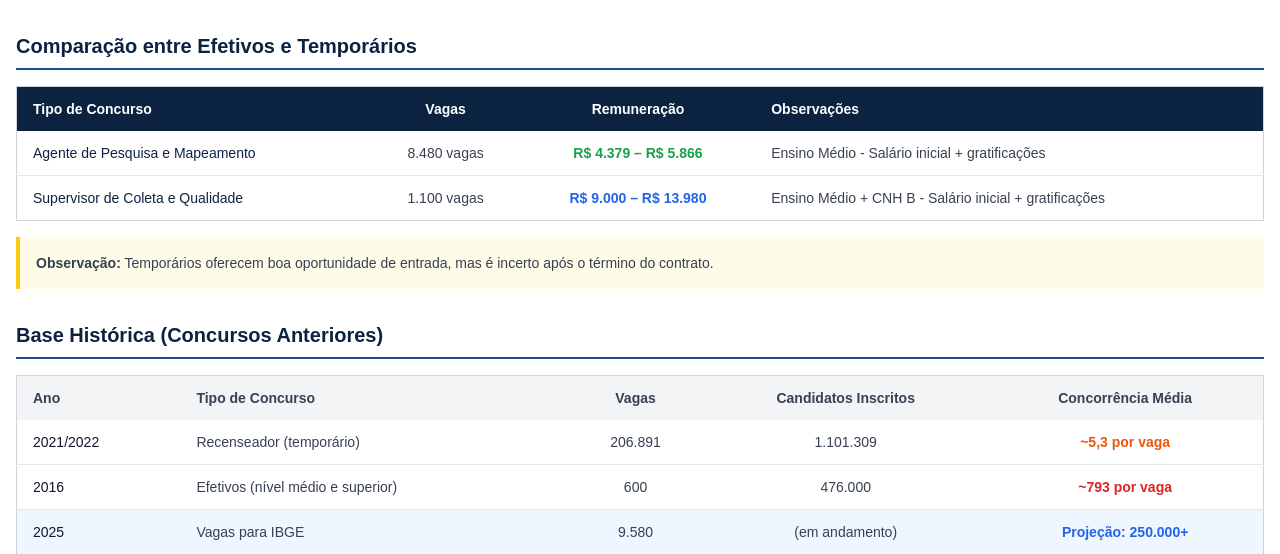
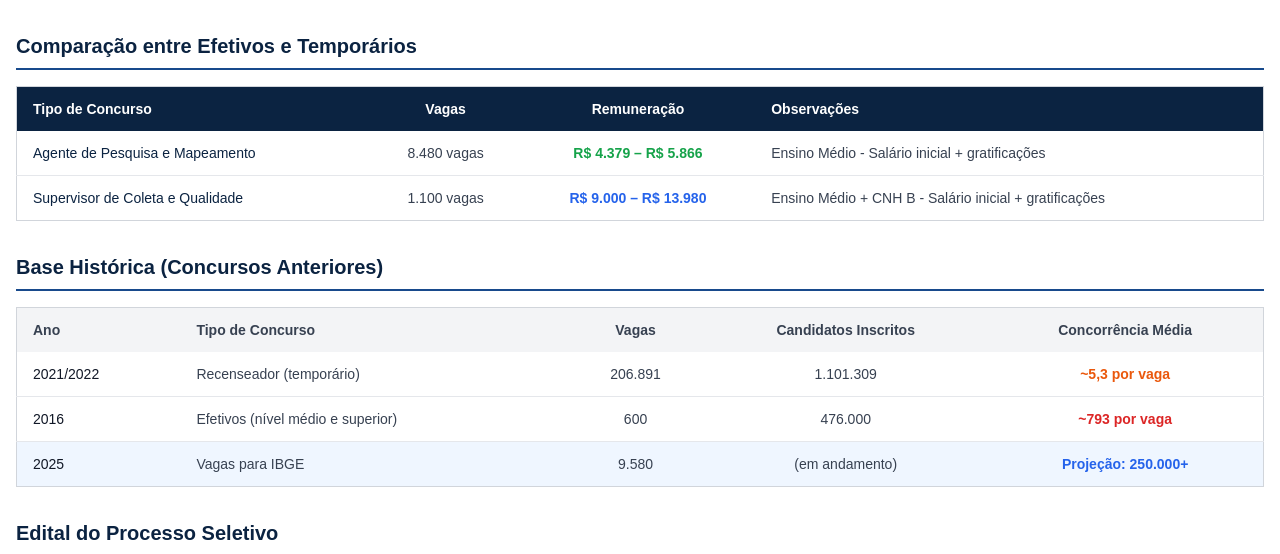
Before and after one commit to Solutionsforce/ibge, a Flask app: page / in a window 1280 px wide. Shown: the part 1049-1603 px from the top of the page. Run offline with Flask 3, Linux system fonts and the light colour scheme; data that the repository does not hold is empty; some libraries are stand-ins or nearby versions; some web fonts are replaced.

Commit message:
Remove a warning message about temporary contracts from the homepage
Removes the temporary contract disclaimer from `templates/index.html`.

Replit-Commit-Author: Agent
Replit-Commit-Session-Id: 37b7bf93-4dc1-47c0-b74d-39dd14aa03a7
Replit-Commit-Screenshot-Url: https://storage.googleapis.com/screenshot-production-us-central1/37b5f441-64f3-47ce-b02d-734c073c5aa7/96301733-ed7c-4883-ad5c-aae077252b61.jpg

```diff
--- a/templates/index.html
+++ b/templates/index.html
@@ -320,11 +320,7 @@
             </table>
         </div>
 
-        <div class="mt-4 bg-yellow-50 border-l-4 border-yellow-400 p-4">
-            <p class="text-gray-700 text-sm">
-                <span class="font-semibold">Observação:</span> Temporários oferecem boa oportunidade de entrada, mas é incerto após o término do contrato.
-            </p>
-        </div>
+
     </section>
 
     <!-- Base Histórica -->
```
